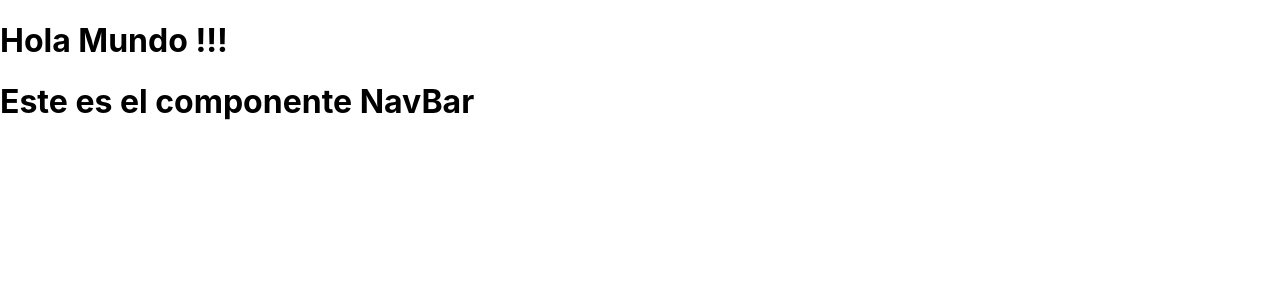
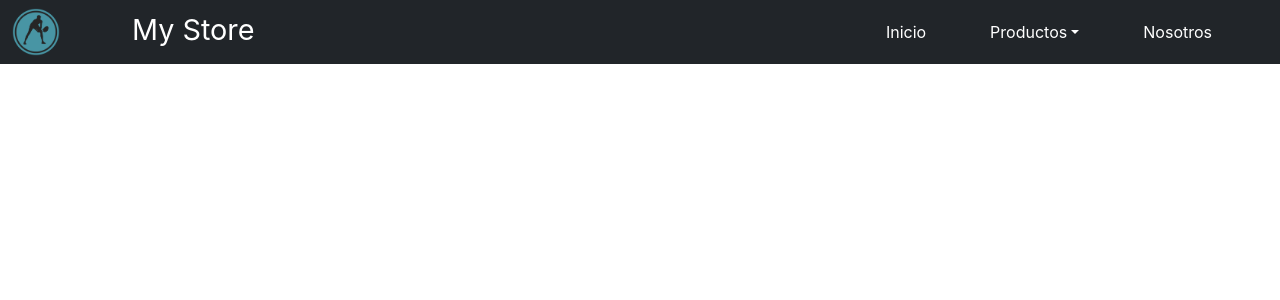
Before and after one commit to RoqueGlisci/React-js-My-Store, a React (Create React App) app: page / in a window 1280 px wide. Shown: the top 300 px of the page. Built offline with nearby package versions, Linux system fonts and the light colour scheme.

Commit message:
add NavBar_p2

```diff
--- a/public/index.html
+++ b/public/index.html
@@ -25,6 +25,8 @@
       Learn how to configure a non-root public URL by running `npm run build`.
     -->
     <title>React App</title>
+    <!-- CSS only -->
+    <link href="https://cdn.jsdelivr.net/npm/bootstrap@5.2.0-beta1/dist/css/bootstrap.min.css" rel="stylesheet" integrity="sha384-0evHe/X+R7YkIZDRvuzKMRqM+OrBnVFBL6DOitfPri4tjfHxaWutUpFmBp4vmVor" crossorigin="anonymous">
   </head>
   <body>
     <noscript>You need to enable JavaScript to run this app.</noscript>
@@ -39,5 +41,7 @@
       To begin the development, run `npm start` or `yarn start`.
       To create a production bundle, use `npm run build` or `yarn build`.
     -->
+    <!-- JavaScript Bundle with Popper -->
+    <script src="https://cdn.jsdelivr.net/npm/bootstrap@5.2.0-beta1/dist/js/bootstrap.bundle.min.js" integrity="sha384-pprn3073KE6tl6bjs2QrFaJGz5/SUsLqktiwsUTF55Jfv3qYSDhgCecCxMW52nD2" crossorigin="anonymous"></script>
   </body>
 </html>
--- a/src/App.js
+++ b/src/App.js
@@ -1,11 +1,12 @@
+
 import NavBar from "./components/NavBar";
 
 function App() {
   return (
-    <div>
-      <h1>Hola Mundo !!!</h1>
+    <>
       <NavBar />
-    </div>
+    </>
+
   );
 }
 
--- a/src/components/NavBar.jsx
+++ b/src/components/NavBar.jsx
@@ -1,6 +1,53 @@
+import Pad from '../img/img_1.png'
+
 function NavBar() {
     return (
-        <h1>Este es el componente NavBar</h1>
+
+        <nav className="navbar navbar-expand-lg bg-dark">
+            <div className="container-fluid">
+                <div className="row pe-5">
+                    <div className='col'>
+                        <img src={Pad} alt="padel" style={{ width: "3rem" }} />
+                    </div>
+                    <div className='col'>
+                        <a className="navbar-brand text-white ps-5" href="#/" style={{ fontSize: "1.8rem" }}>My Store</a>
+                        <button className="navbar-toggler" type="button" data-bs-toggle="collapse" data-bs-target="#navbarNavDropdown" aria-controls="navbarNavDropdown" aria-expanded="false" aria-label="Toggle navigation">
+                            <span className="navbar-toggler-icon"></span>
+                        </button>
+                    </div>
+
+                </div>
+
+                <div className="row pe-5">
+
+                    <div className="collapse navbar-collapse" id="navbarNavDropdown">
+                        <ul className="navbar-nav">
+                            <li className="nav-item pe-5">
+                                <a className="nav-link active text-white" aria-current="page" href="#/">Inicio</a>
+                            </li>
+
+                            <li className="nav-item dropdown pe-5">
+                                <a className="nav-link dropdown-toggle text-white" href="#/" id="navbarDropdownMenuLink" role="button" data-bs-toggle="dropdown" aria-expanded="false">
+                                    Productos
+                                </a>
+                                <ul className="dropdown-menu" aria-labelledby="navbarDropdownMenuLink">
+                                    <li><a className="dropdown-item" href="#/">Remeras</a></li>
+                                    <li><a className="dropdown-item" href="#/">Paletas</a></li>
+                                    <li><a className="dropdown-item" href="#/">Zapatillas</a></li>
+                                </ul>
+                            </li>
+
+                            <li className="nav-item">
+                                <a className="nav-link text-white" href="#/">Nosotros</a>
+                            </li>
+
+                        </ul>
+                    </div>
+
+                </div>
+
+            </div>
+        </nav>
     );
 }
 
```
Also changed, not shown: src/img/img_1.png (added).
